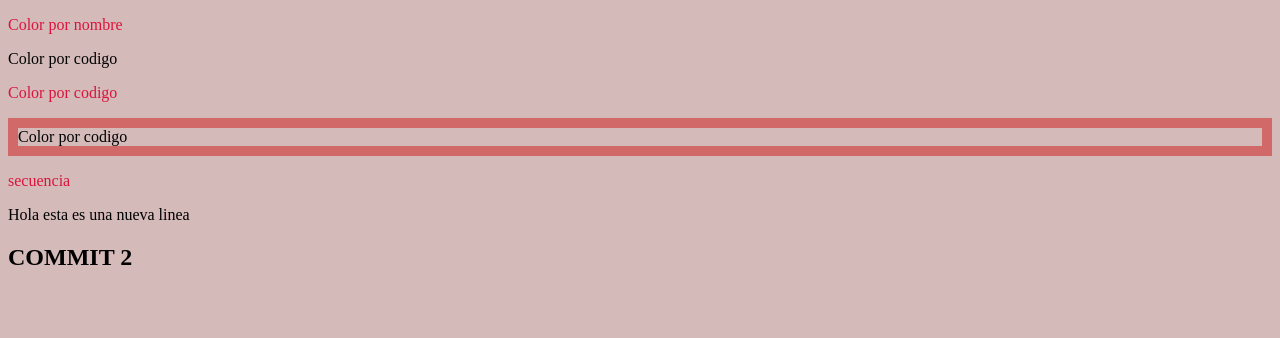
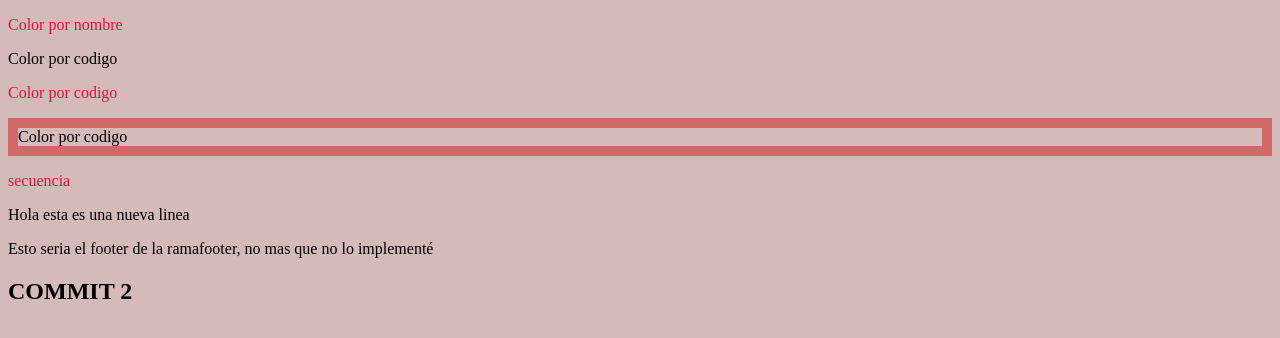
Before and after one commit to charly8888/leccion03, a plain HTML site: page index.html in a window 1280 px wide. Drawn offline with Linux system fonts and the light colour scheme.

Commit message:
inserté text en la rama footer como prueba

```diff
--- a/index.html
+++ b/index.html
@@ -22,6 +22,7 @@
     <p style="color:hsl(348, 83%, 47%)">
     secuencia</p>
     <p>Hola esta es una nueva linea</p>
+    <p>Esto seria el footer de la ramafooter, no mas que no lo implementé</p>
     <h2>COMMIT 2</h2>
 </body>
 </html>
```
